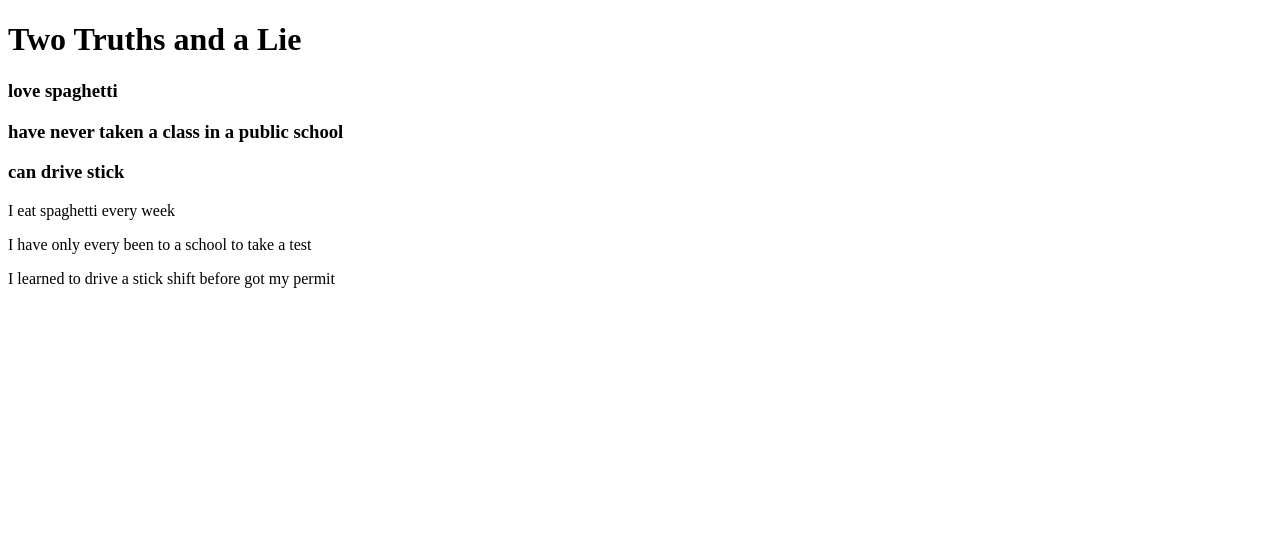
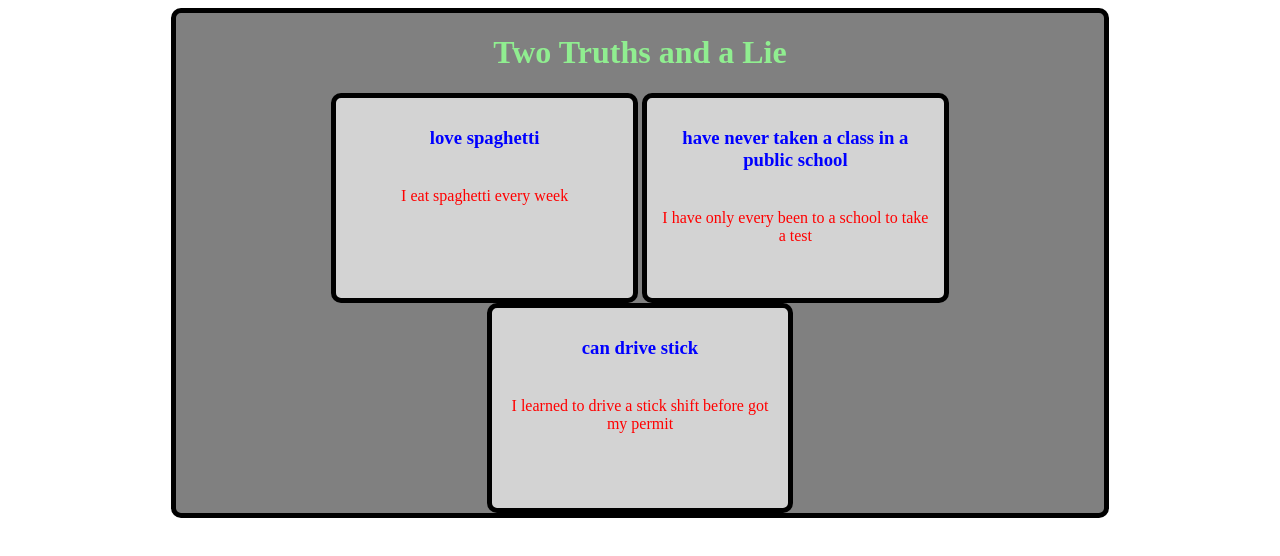
Before and after one commit to propbreakerfpv/bootcamp-unit-one, a plain HTML site: page challenges/two_truths_and_lie/index.html in a window 1280 px wide. Drawn offline with Linux system fonts and the light colour scheme.

Commit message:
two truths and a lie css

```diff
--- a/challenges/two_truths_and_lie/index.html
+++ b/challenges/two_truths_and_lie/index.html
@@ -5,23 +5,48 @@
       - Make 3 p tags (one for each h3 tag), giving a short sentence elaborating that truth/lie
       - Wrap it all in a div tag
  -->
+<!--
+  Silver:
+      Using a linked CSS file (see naming):
+      - Using the linked CSS file:
+      - Make the h1 tag LIGHT GREEN and CENTERED
+      - Make each h3 tag BLUE
+      - Make each p tag RED
+      - Wrap it all in a BORDER that is THICK and BLACK
+ -->
+<!--
+  Gold:
+      - Curve the corners of that BORDER
+      - Give it a BACKGROUND COLOR of GREY
+      - Wrap each Truth/Lie in separate divs, give them each a BORDER, curve the BORDER, and make each BACKGROUND COLOR LIGHT GREY
+      - CENTER everyting in each div
+      - Line each Truth/Lie side-by-side
+  -->
+
 <!DOCTYPE html>
 <html lang="en">
   <head>
     <meta charset="UTF-8" />
     <meta http-equiv="X-UA-Compatible" content="IE=edge" />
     <meta name="viewport" content="width=device-width, initial-scale=1.0" />
-    <title>Document</title>
+    <title>Two Truths and a Lie</title>
+    <link rel="stylesheet" href="style.css" />
   </head>
   <body>
-    <div>
+    <div class="border">
       <h1>Two Truths and a Lie</h1>
-      <h3>love spaghetti</h3>
-      <h3>have never taken a class in a public school</h3>
-      <h3>can drive stick</h3>
-      <p>I eat spaghetti every week</p>
-      <p>I have only every been to a school to take a test</p>
-      <p>I learned to drive a stick shift before got my permit</p>
+      <div class="border-inner">
+        <h3>love spaghetti</h3>
+        <p>I eat spaghetti every week</p>
+      </div>
+      <div class="border-inner">
+        <h3>have never taken a class in a public school</h3>
+        <p>I have only every been to a school to take a test</p>
+      </div>
+      <div class="border-inner">
+        <h3>can drive stick</h3>
+        <p>I learned to drive a stick shift before got my permit</p>
+      </div>
     </div>
   </body>
 </html>
--- /dev/null
+++ b/challenges/two_truths_and_lie/style.css
@@ -0,0 +1,36 @@
+h1 {
+    color: lightgreen;
+    text-align: center;
+}
+h3 {
+    color: blue;
+    padding: 10px;
+}
+p {
+    color: red;
+    padding: 10px;
+}
+body {
+    text-align: center;
+}
+
+.border {
+    display: inline-block;
+    border-style: solid;
+    border-color: black;
+    border-width: thick;
+    border-radius: 10px;
+    background-color: gray;
+    text-align: center;
+}
+.border-inner {
+    display: inline-block;
+    border-style: solid;
+    border-color: black;
+    border-width: thick;
+    border-radius: 10px;
+    background-color: lightgray;
+    width: 32%;
+    height: 200px;
+    vertical-align: middle;
+}
```
Also changed, not shown: lessons/css-basics/inline-vs-block.css (added, +13 -0 lines), lessons/css-basics/inline-vs-block.html (added, +48 -0 lines).
